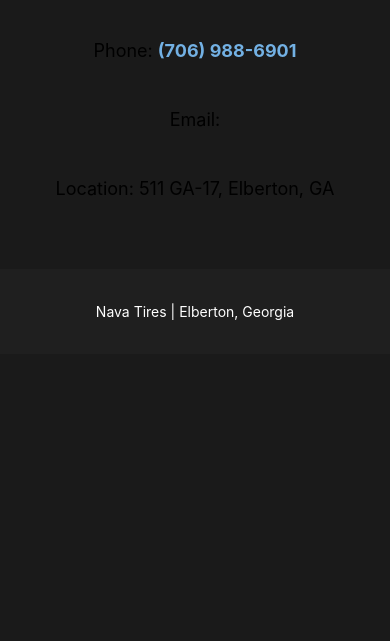
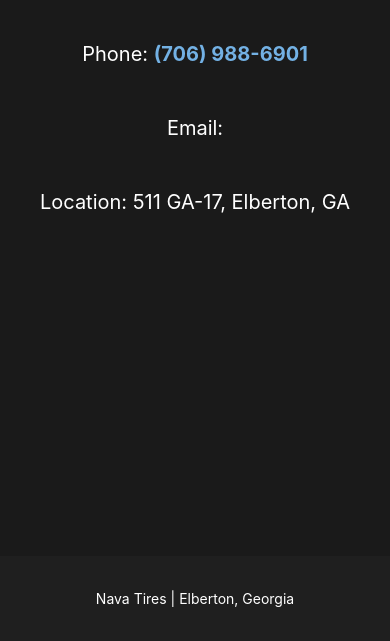
Before and after one commit to a9lg/navatires, a plain HTML site: page contact.html in a window 390 px wide. Shown: the part 203-844 px from the top of the page. Drawn offline with Linux system fonts and the light colour scheme.

Commit message:
Add files via upload

```diff
--- a/style.css
+++ b/style.css
@@ -2,8 +2,13 @@
   margin: 0;
   font-family: 'Inter', sans-serif;
   background: #1a1a1a;
+  min-height: 100vh;
+  display: flex;
+  flex-direction: column;
 }
-
+main {
+    flex: 1;
+}
 header {
   background: #1f1f1f;
   color: white;
@@ -144,7 +149,7 @@
 .contact h1 {
     font-size: 64px;
     margin-bottom: 150px;
-    color: white;
+    color: #ffffff;
 
 }
 
@@ -152,6 +157,7 @@
   margin-bottom: 30px;
 
   font-size: 20px;
+  color: #ffffff;
 }
 
 .inventory {
@@ -231,12 +237,13 @@
     .contact {
   padding: 40px 20px;
   }
-
     .inventory {
   padding: 40px 20px;
   }
 
-    .contact p,
+    .contact p{
+        color: #ffffff;
+    }
     .inventory p {
   font-size: 18px;
   }
```
